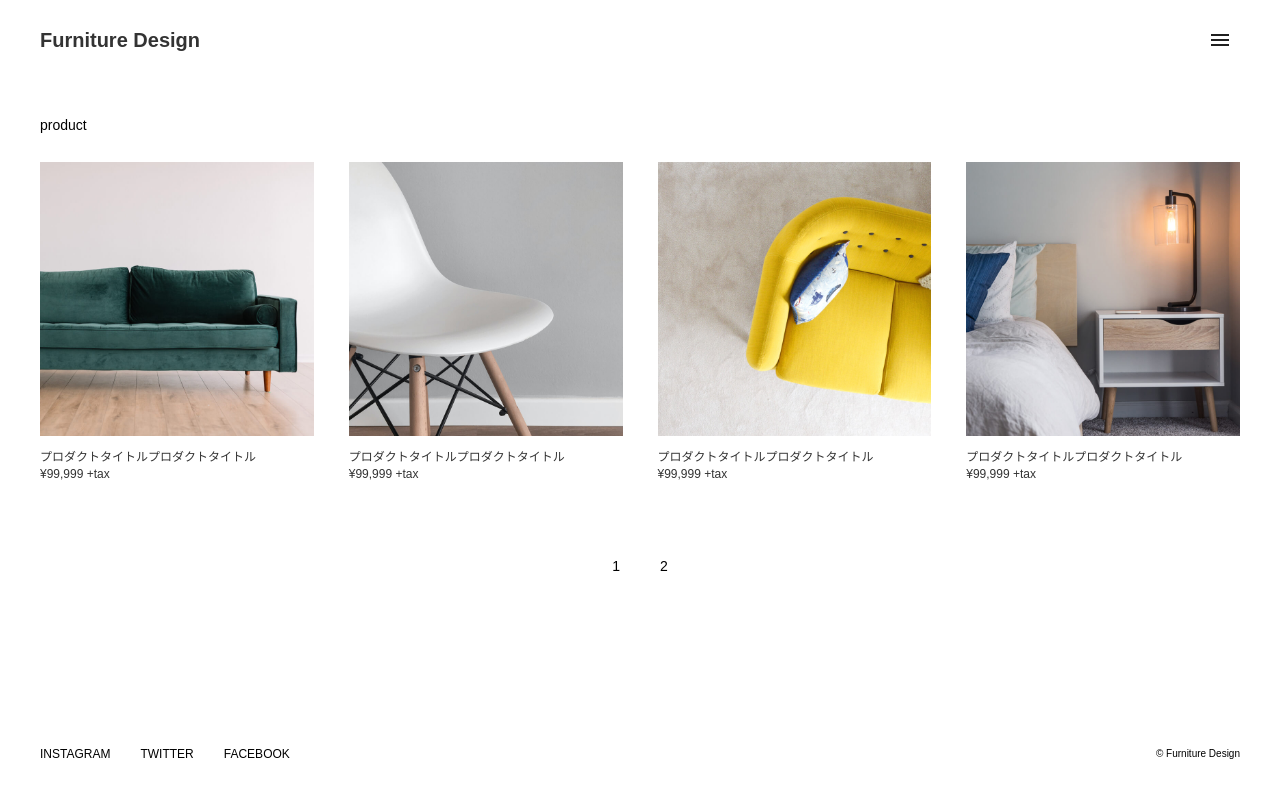
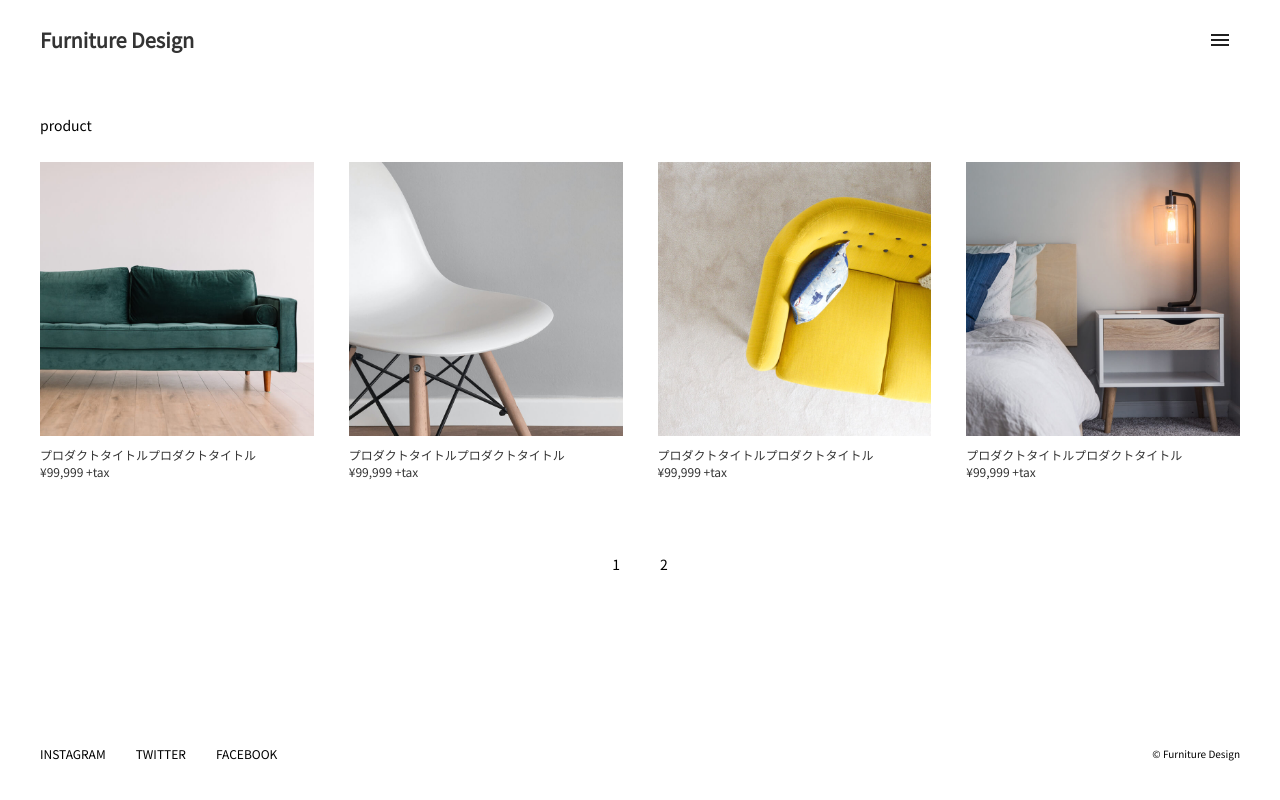
Before and after one commit to nabiii2003/nabiii2003.github.io, a plain HTML site: page page.html in a window 1280 px wide. Drawn offline with nearby package versions, Linux system fonts and the light colour scheme.

Commit message:
Update page.html

```diff
--- a/page.html
+++ b/page.html
@@ -8,6 +8,7 @@
         <meta name="viewport" content="width=device-width,initial-scale=1">
         <link rel="stylesheet" href="style.css">
         <script src="https://ajax.googleapis.com/ajax/libs/jquery/2.2.4/jquery.min.js"></script>
+        <link href="https://fonts.googleapis.com/css2?family=Noto+Sans+JP&display=swap" rel="stylesheet">
     </head>
     <body>
         <header id="header" class="wrapper">
```
